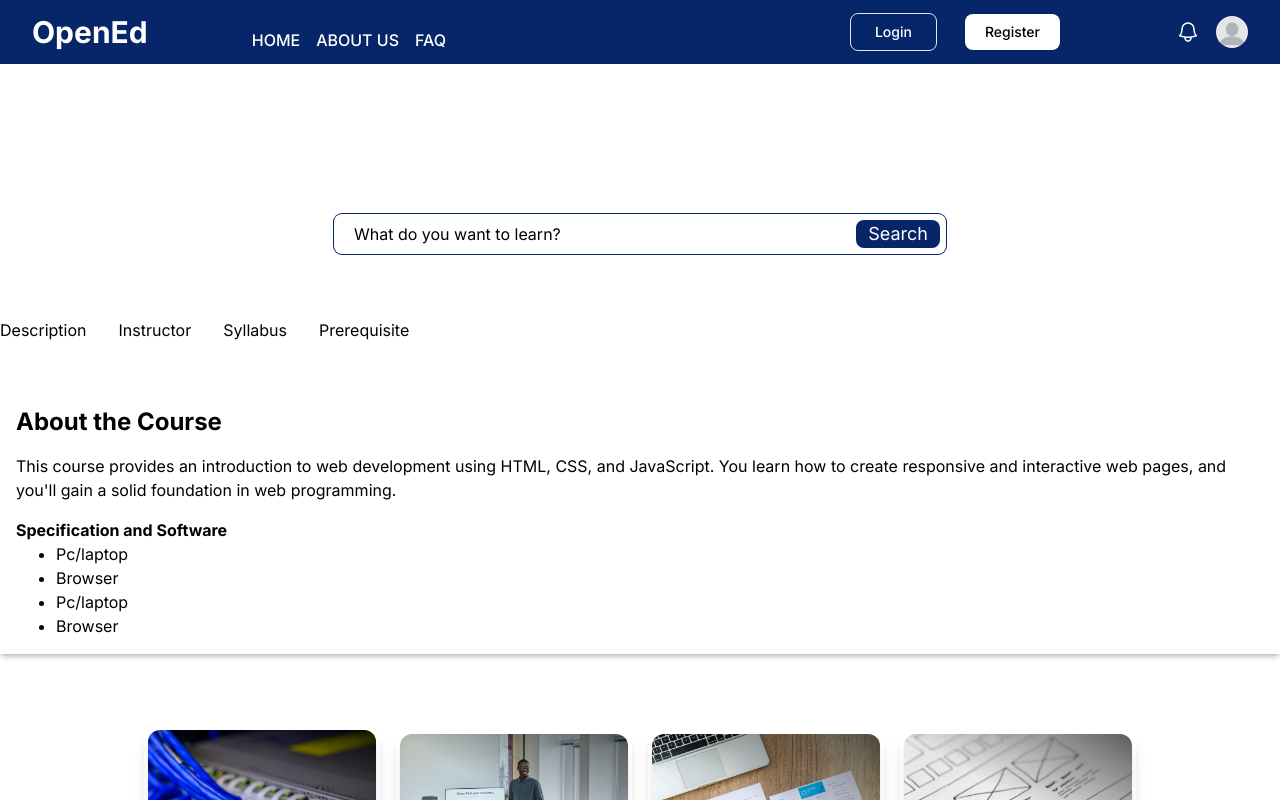
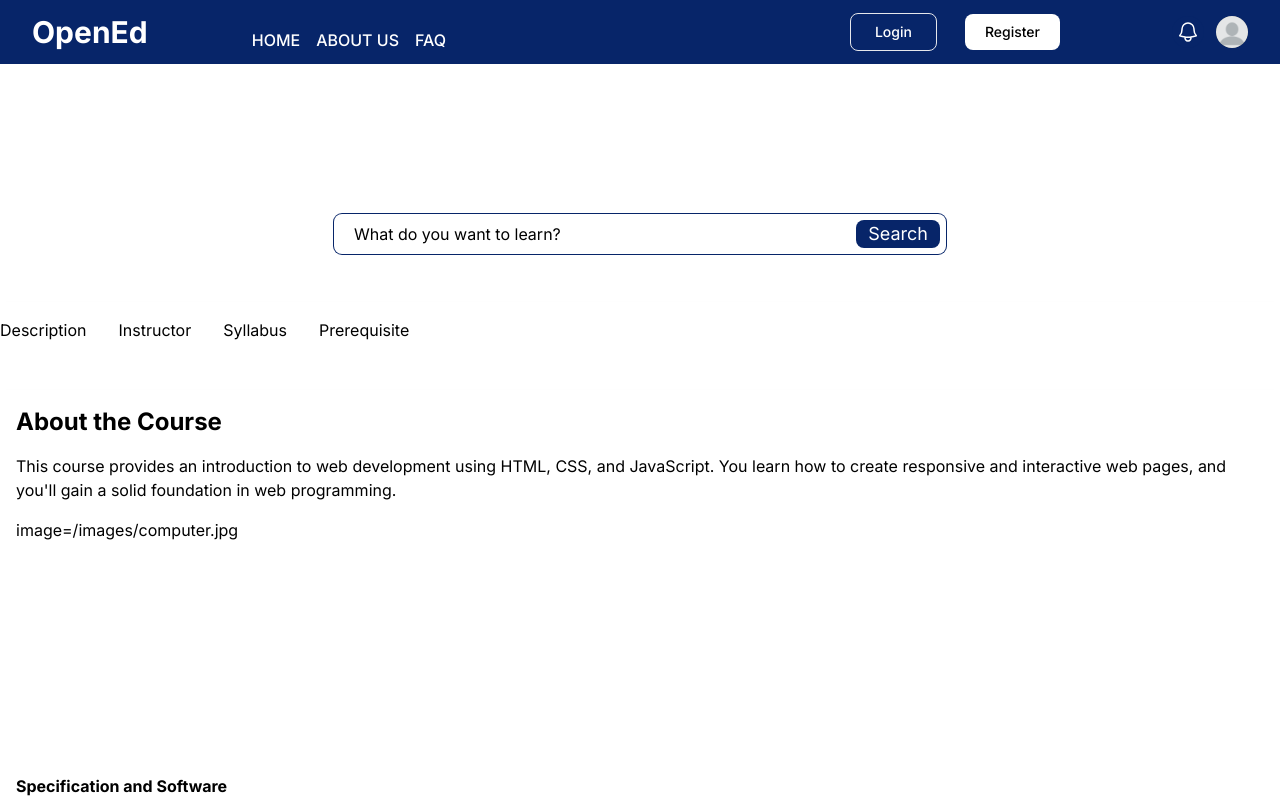
Before and after one commit to Xanvia/MOOC-IT-Center-UOP, a Next.js app in the folder frontend/: page / in a window 1280 px wide. Shown: the top 800 px of the page. Built offline with nearby package versions, Linux system fonts and the light colour scheme; no server answers.

Commit message:
add image div

```diff
--- a/frontend/src/components/Course/CourseCard/CourseHome/CourseDescriptionHeader.tsx
+++ b/frontend/src/components/Course/CourseCard/CourseHome/CourseDescriptionHeader.tsx
@@ -1,5 +1,6 @@
 import React from "react";
 
+const computer = "/images/computer.jpg";
 const CourseHeader: React.FC = () => {
   return <>
 
@@ -24,7 +25,9 @@ const CourseHeader: React.FC = () => {
               </p>
             </div>
 
-            <div>
+            <div className="w-full h-64 bg-white">
+
+              image={computer}
               {/* Add image */}
             </div>
 
@@ -33,8 +36,8 @@ const CourseHeader: React.FC = () => {
                 <h1 className="font-bold">Specification and Software</h1>
                 <li className="ml-10">Pc/laptop</li>
                 <li className="ml-10">Browser</li>
-                <li className="ml-10">Pc/laptop</li>
-                <li className="ml-10">Browser</li>
+                <li className="ml-10">Text editor</li>
+                <li className="ml-10">Akses Internet</li>
 
               </ul>
 
```
Also changed, not shown: frontend/public/images/computer.jpg (added).
